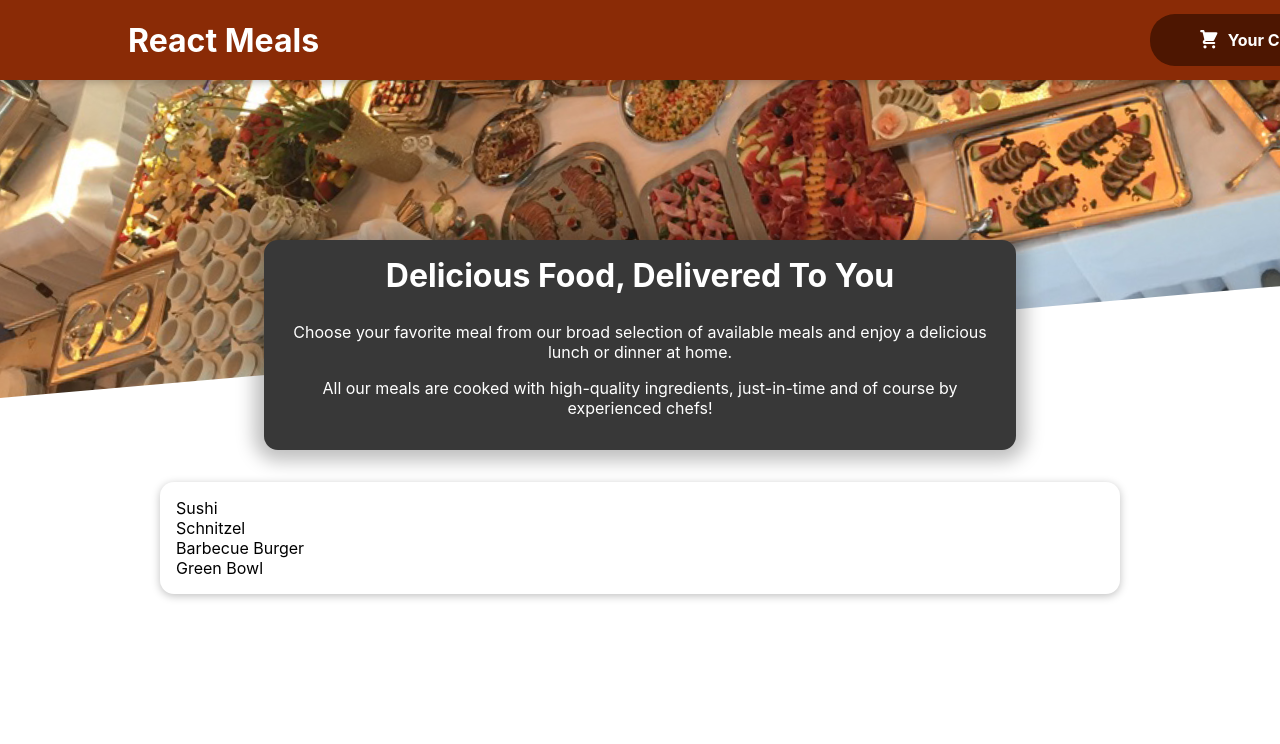
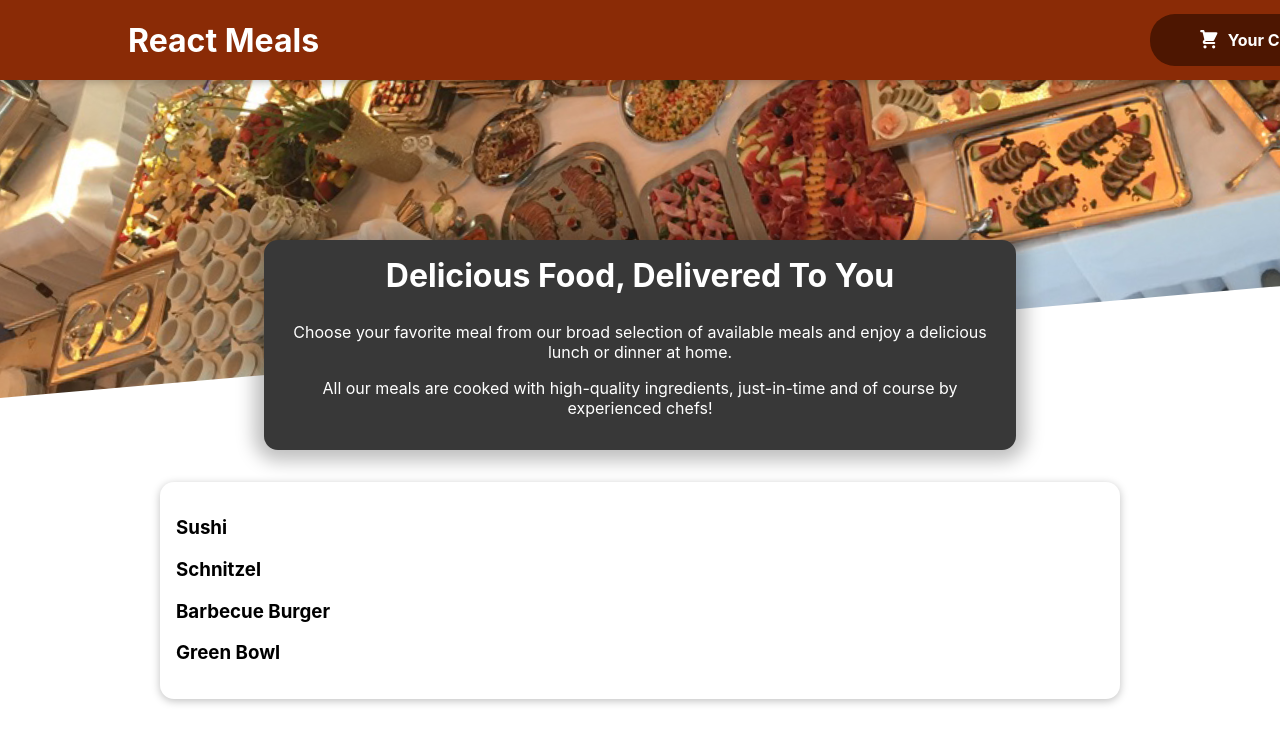
Before and after one commit to aswathyeg/react-foodOrderApp, a React (Create React App) app: page / in a window 1280 px wide. Shown: the top 744 px of the page. Built offline with nearby package versions, Linux system fonts and the light colour scheme.

Commit message:
added MealItem

```diff
--- a/src/components/Meals/AvailableMeals.js
+++ b/src/components/Meals/AvailableMeals.js
@@ -2,6 +2,7 @@
 
 import classes from './AvailableMeals.module.css';
 import Card from '../UI/Card';
+import MealItem from './MealItem';
 
  const DUMMY_MEALS = [
     {
@@ -30,7 +31,8 @@ import Card from '../UI/Card';
     },
   ];
   const AvailableMeals = (props) => {
-    const mealsList = DUMMY_MEALS.map((meal) => <li>{meal.name}</li>);
+    const mealsList = DUMMY_MEALS.map((meal) => <MealItem  key={meal.id} name={meal.name}
+    description={meal.description} price={meal.price}/>);
 
     return (
 
```
